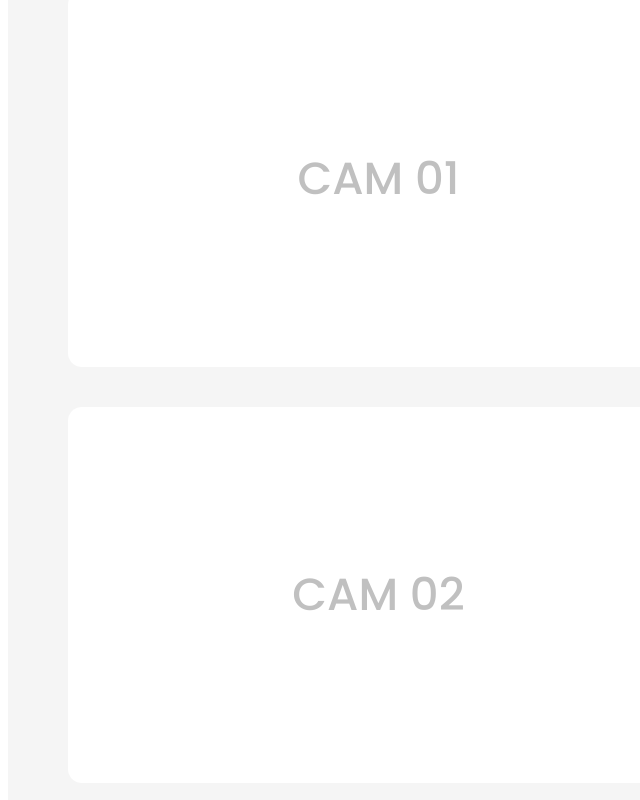
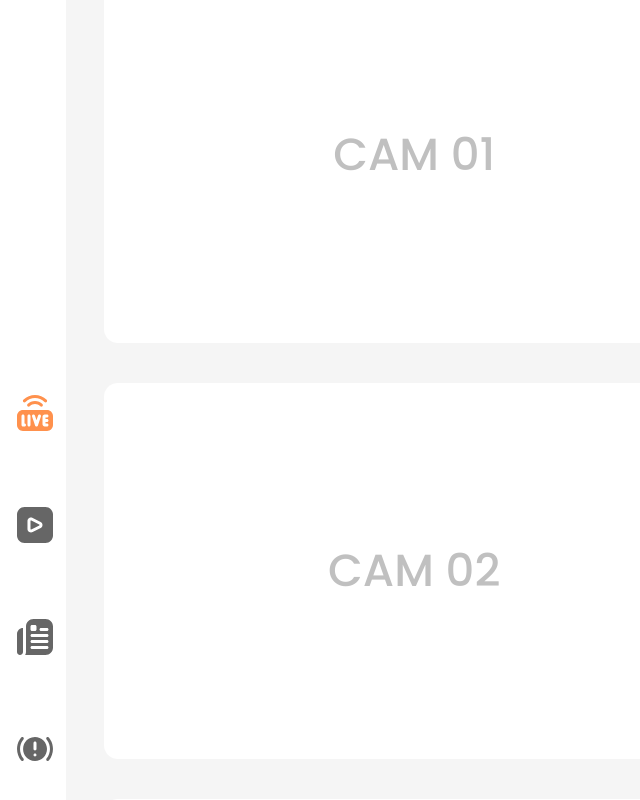
Before and after one commit to Dev0tushar/vms-netlify, a React (Vite) app: page /live in a window 1280 px wide. Shown: the part 276-1076 px from the top of the page, without its empty margins (0-640 px from the left). Built offline with nearby package versions, Linux system fonts and the light colour scheme.

Commit message:
file structure and css changes

```diff
--- a/src/App.tsx
+++ b/src/App.tsx
@@ -3,8 +3,8 @@ import BlockData from "./components/blocks/commanBlock";
 import Navbar from "./components/navbar/navbar";
 // import SideBarMenu from "./components/sideMenu/sideBar";
 // import Navbar from "./components/navbar/navbar";
-import Home from "./pages/home/home";
-import Login from "./pages/login/login";
+import Home from "./components/pages/home/home";
+import Login from "./components/pages/login/login";
 import { BrowserRouter as Router, Route, Routes } from "react-router-dom";
 
 function App() {
--- a/src/components/blocks/commanBlock.module.css
+++ b/src/components/blocks/commanBlock.module.css
@@ -1,6 +1,6 @@
 .container {
   background-color: #f5f5f5;
-  padding: 60px;
+  padding: 38px;
 }
 .outerBlock {
   display: flex;
--- a/src/components/blocks/commanBlock.tsx
+++ b/src/components/blocks/commanBlock.tsx
@@ -1,3 +1,4 @@
+import SideBarMenu from "../sideMenu/sideBar";
 import styles from "./commanBlock.module.css";
 
 function BlockData() {
@@ -20,6 +21,8 @@ function BlockData() {
     },
   ];
   return (
+    <div style={{display: "flex"}}>
+    <SideBarMenu />
     <div className={styles.container}>
       <div className={styles.titleNameIconOuterBox}>
         <div className={styles.titleNameIconBox}>
@@ -159,6 +162,7 @@ function BlockData() {
         ))}
       </div>
     </div>
+    </div>
   );
 }
 export default BlockData;
--- a/src/components/navbar/navbar.module.css
+++ b/src/components/navbar/navbar.module.css
@@ -8,7 +8,7 @@
     padding: 0rem 8.5rem ;
     flex-wrap: wrap;
     background: #FFFFFF;
-    border  : 1px solid red;
+    /* border  : 1px solid red;  */
 
 }
 .deviceOnlineBox{
--- a/src/pages/login/login.tsx
+++ b/src/components/pages/login/login.tsx
@@ -6,7 +6,7 @@ function Login() {
 <div className={styles.container}>
     <div className={styles.loginBox}>
         <div className={styles.loginDesc}>
-<h1 className={styles.loginHeader}>LoginIn</h1>
+<h1 className={styles.loginHeader}>LOG IN</h1>
          <p className ={styles.loginPara}>Enter your details and Log in</p>
         </div>
 
--- a/src/components/sideMenu/sideBar.module.css
+++ b/src/components/sideMenu/sideBar.module.css
@@ -1,9 +1,15 @@
 .container {
-  width: 111px;
+  width: 133px;
   height: 100%;
   text-align: center;
   background-color: #ffffff;
+
+  align-items: center;
+    display: flex;
+    flex-wrap: wrap;
+    margin: auto;
 }
 .coulmnContainer {
-  margin-bottom: 55px;
+  margin-bottom: 72px;
+  margin-left: 9px;
 }
```
Also changed, not shown: src/components/pages/home/home.tsx (renamed from src/pages/home/home.tsx, +6 -6 lines), src/components/pages/home/home.module.css (renamed from src/pages/home/home.module.css), src/components/pages/login/login.module.css (renamed from src/pages/login/login.module.css).
